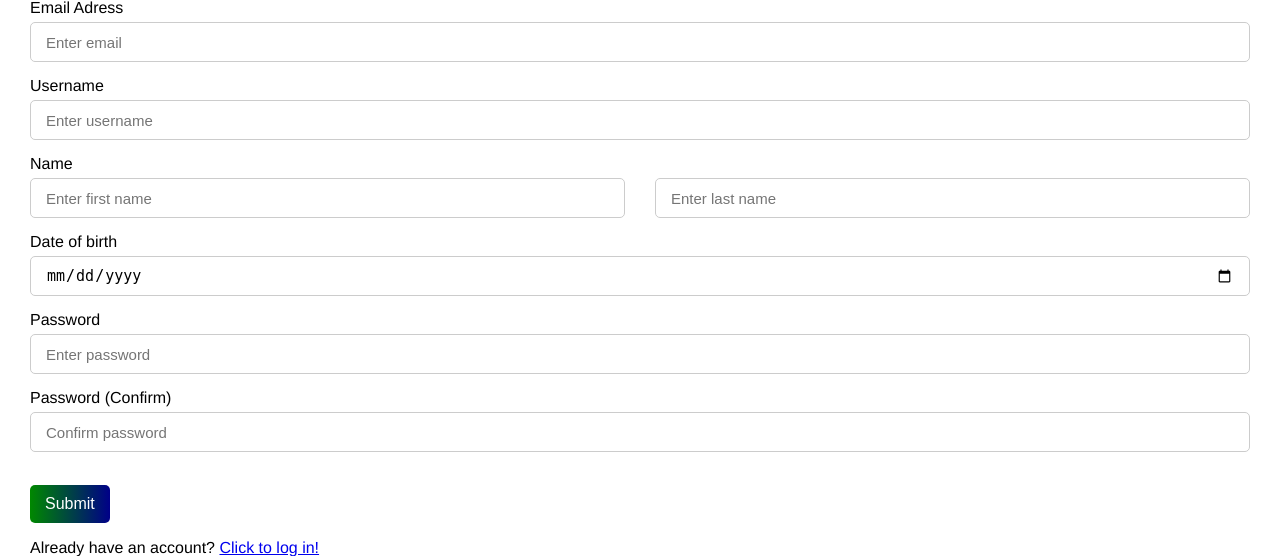
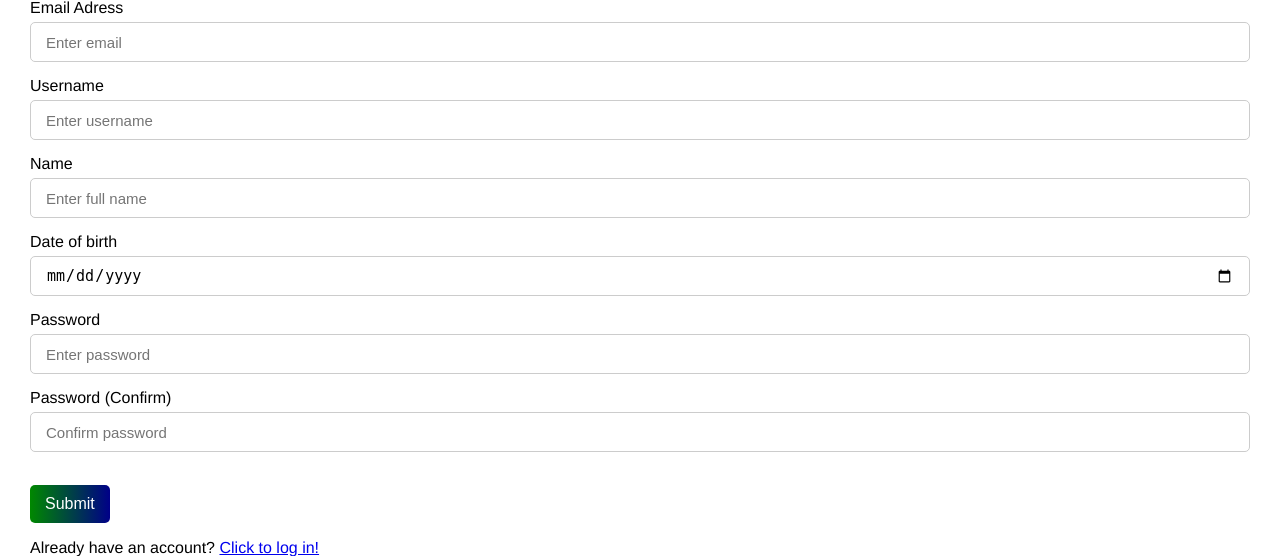
Before and after one commit to FeliNUx42/TuMemes, a Flask app: page /signup in a window 1280 px wide. Shown: the part 194-750 px from the top of the page. Run offline with Flask 2, Linux system fonts and the light colour scheme; some libraries are stand-ins or nearby versions.

Commit message:
changed full name

```diff
--- a/app/auth.py
+++ b/app/auth.py
@@ -40,20 +40,17 @@ def signup():
   if request.method == "POST":
     email = request.form.get('email').strip()
     username = request.form.get('username').strip()
-    first_name = request.form.get('firstName').strip()
-    last_name = request.form.get('lastName').strip()
+    full_name = request.form.get('full-name').strip()
     birthday = request.form.get('birthday').strip()
-    password1 = request.form.get('password1').strip()
-    password2 = request.form.get('password2').strip()
+    password1 = request.form.get('password-1').strip()
+    password2 = request.form.get('password-2').strip()
 
     if not valid_email(email):
       flash("This email is invalid or already exists. Try another one.", category="error")
     elif False: # valid_username()
       flash("This username already exists. Try another one.", category="error")
-    elif not re.search(r"\S{2,}", first_name):
-      flash("First Name is too short.", category="error")
-    elif not re.search(r"\S{2,}", last_name):
-      flash("Last Name is too short.", category="error")
+    elif not re.search(r"\S{2,}", full_name):
+      flash("Name is too short.", category="error")
     elif not valid_date(birthday):
       flash("Error while reading date of birth. Try again.")
     elif len(password1) < 8:
@@ -64,8 +61,7 @@ def signup():
       user = User()
       user.email = email
       user.username = username
-      user.first_name = first_name
-      user.last_name = last_name
+      user.full_name = full_name
       user.birthday = date.fromisoformat(birthday)
       user.password = password1
 
--- a/app/home.py
+++ b/app/home.py
@@ -29,7 +29,7 @@ def get_result():
   result = User.query
 
   if name:
-    result = result.filter(or_(User.first_name.ilike(f"%{name}%"), User.last_name.ilike(f"%{name}%")))
+    result = result.filter(User.full_name.ilike(f"%{name}%"))
   if description:
     result = result.filter(User.description.ilike(f"%{description}%"))
   #if gender:
--- a/app/models.py
+++ b/app/models.py
@@ -37,8 +37,7 @@ class User(db.Model, UserMixin):
   id = db.Column(db.Integer, primary_key=True)
   email = db.Column(db.String(128), unique=True)
   username = db.Column(db.String(128), unique=True)
-  first_name = db.Column(db.String(128))
-  last_name = db.Column(db.String(128))
+  full_name = db.Column(db.String(128))
   birthday = db.Column(db.Date)
   description = db.Column(db.String(1000), default="not specified")
   meme_taste = db.Column(db.String(512), default="not specified")
--- a/app/templates/auth/signup.html
+++ b/app/templates/auth/signup.html
@@ -14,11 +14,8 @@
       <input type="text" name="username" placeholder="Enter username" required>
     </div>
     <div>
-      <label>Name</label>
-      <div class="flex-input">
-        <input type="text" name="firstName" placeholder="Enter first name" required>
-        <input type="text" name="lastName" placeholder="Enter last name" required>
-      </div>
+      <label for="full-name">Name</label>
+      <input type="text" name="full-name" id="full-name" placeholder="Enter full name" required>
     </div>
     <div>
       <label for="birthday">Date of birth</label>
@@ -26,11 +23,11 @@
     </div>
     <div>
       <label for="password1">Password</label>
-      <input type="password" name="password1" placeholder="Enter password" required>
+      <input type="password" name="password-1" placeholder="Enter password" required>
     </div>
     <div>
       <label for="password2">Password (Confirm)</label>
-      <input type="password" name="password2" placeholder="Confirm password" required>
+      <input type="password" name="password-2" placeholder="Confirm password" required>
     </div>
     <br>
     <input type="hidden" name="csrf_token" value="{{ csrf_token() }}">
--- a/app/templates/layout/base.html
+++ b/app/templates/layout/base.html
@@ -53,7 +53,7 @@
   {% if current_user.is_authenticated %}
   <aside class="nav-collapse">
     <figure><img src="{{ url_for('static', filename='profile_pictures/'+current_user.profile_pic) }}" alt="Profile"></figure>
-    <h1>{{ current_user.first_name }} {{ current_user.last_name }}</h1>
+    <h1>{{ current_user.full_name }}</h1>
     <h2>{{ current_user.email }}</h2>
     <ul>
       <li>
--- a/app/templates/layout/search_result.html
+++ b/app/templates/layout/search_result.html
@@ -9,7 +9,7 @@
       alt=""
     >
     <div class="user-data">
-      <h1>{{ user.first_name }} {{ user.last_name }}, {{ user.age }}</h1>
+      <h1>{{ user.full_name }}, {{ user.age }}</h1>
       <p>{{ user.meme_taste }}</p>
       {% if current_user.is_authenticated %}
       <i
--- a/app/templates/profile/likes.html
+++ b/app/templates/profile/likes.html
@@ -11,7 +11,7 @@
     <div class="user-list-banner user-list-{{ 'read' if like.read else 'unread'}}">
       <div>
         <figure><img src="{{ url_for('static', filename='profile_pictures/'+user.profile_pic) }}" alt="Proflikeile"></figure>
-        <h1><b>{{ user.first_name }} {{ user.last_name }}</b> liked you. <span class="user-list-timestamp">{{ moment(like.timestamp).fromNow() }}</span></h1>
+        <h1><b>{{ user.full_name }}</b> liked you. <span class="user-list-timestamp">{{ moment(like.timestamp).fromNow() }}</span></h1>
       </div>
       <i
         class="{{ 'fas' if current_user.liking(user) else 'far'}} fa-heart like"
--- a/app/templates/profile/matches.html
+++ b/app/templates/profile/matches.html
@@ -11,7 +11,7 @@
     <div class="user-list-banner user-list-{{ 'read' if match.read else 'unread'}}">
       <div>
         <figure><img src="{{ url_for('static', filename='profile_pictures/'+user.profile_pic) }}" alt="Profile"></figure>
-        <h1><b>{{ user.first_name }} {{ user.last_name }}</b> and you are matching.</h1>
+        <h1><b>{{ user.full_name }}</b> and you are matching.</h1>
       </div>
       <a href="{{ url_for('profile.inbox', username=current_user.username, target=user.username)}}" class="link-button">Send a message</a>
     </div>
--- a/app/templates/profile/profile.html
+++ b/app/templates/profile/profile.html
@@ -7,7 +7,7 @@
   <figure>
     <img src="{{ url_for('static', filename='profile_pictures/'+author.profile_pic) }}" alt="Profile Picture">
   </figure>
-  <h1>{{ author.first_name }} {{ author.last_name }}
+  <h1>{{ author.full_name }}
     {% if current_user.is_authenticated and current_user != author %}
     <i
       class="{{ 'fas' if current_user.liking(author) else 'far'}} fa-heart like"
--- a/app/utils.py
+++ b/app/utils.py
@@ -50,8 +50,7 @@ def create_user():
   l = names.get_last_name()
   u.email = f"{f}.{l}@gmail.mom"
   u.username = f"{f}-{l}"
-  u.first_name = f
-  u.last_name = l
+  u.full_name = f"{f} {l}"
   u.birthday = date(2001, 1, 1)
   u.password = "12345678"
 
```
Also changed, not shown: app/profile.py (+9 -13 lines), app/templates/profile/inbox.html (+5 -5 lines), app/templates/profile/settings.html (+7 -10 lines).
